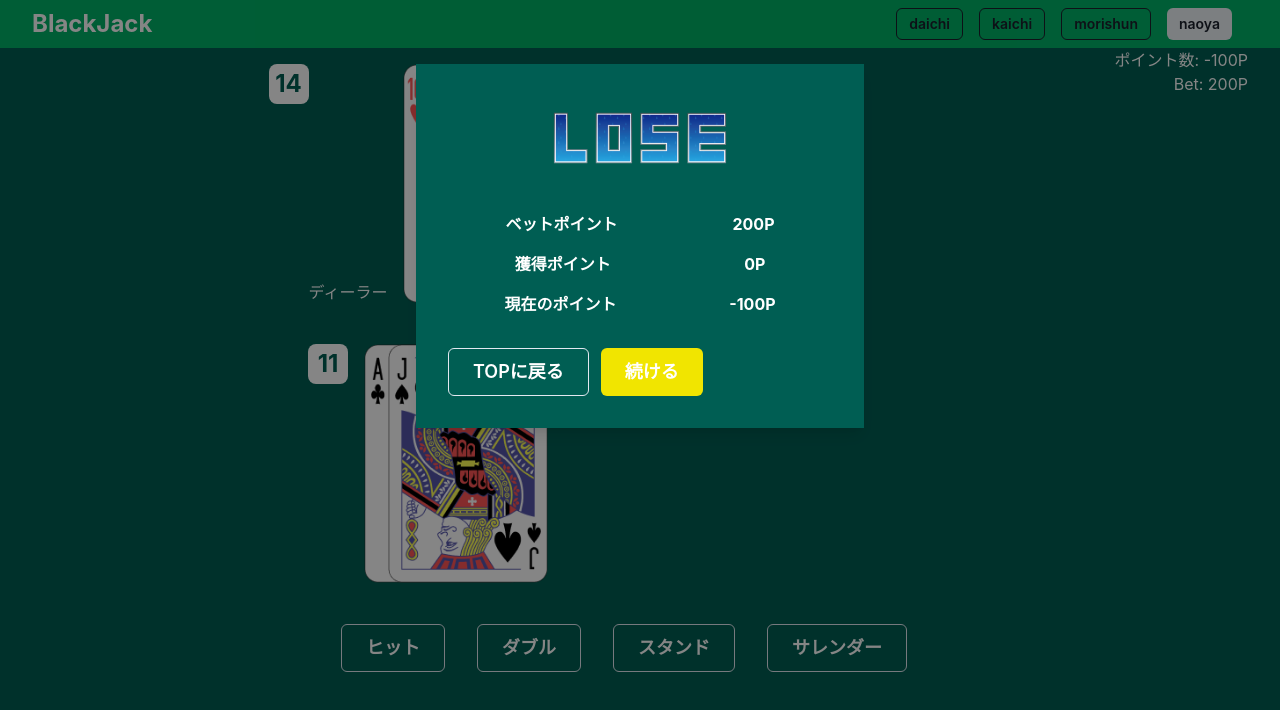
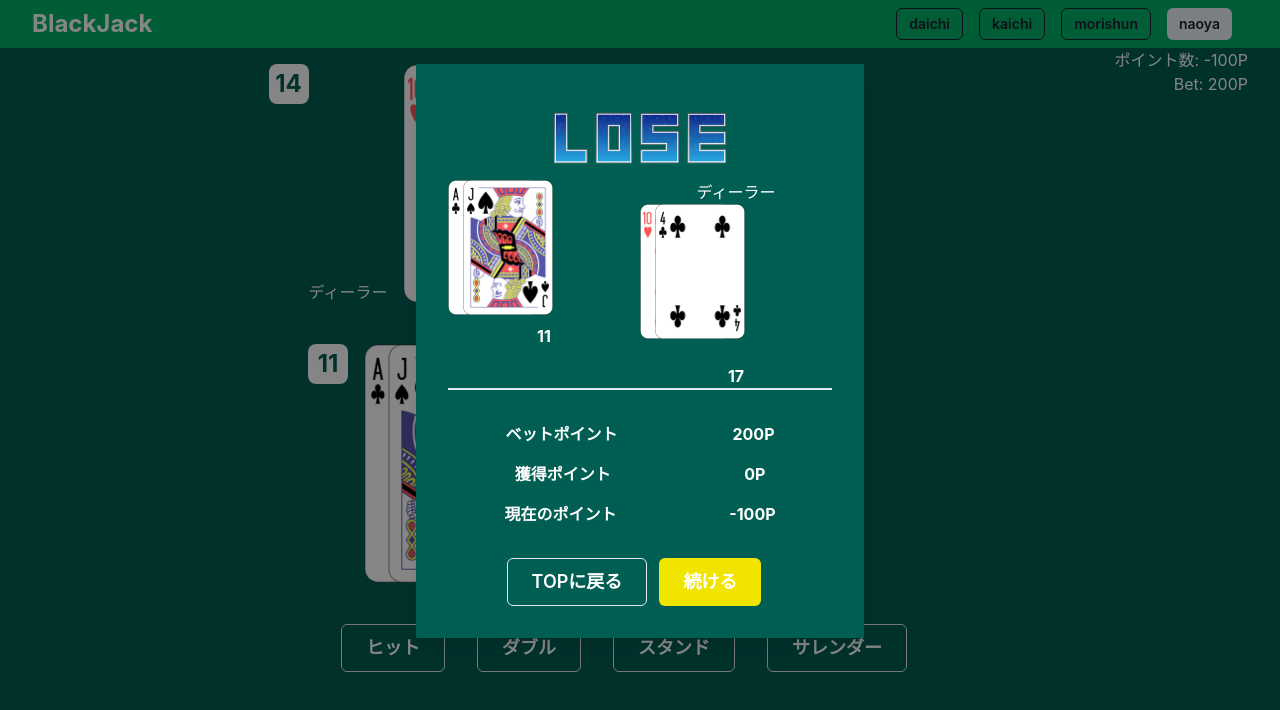
Before and after one commit to Louco-inc/blackjack_202403, a Next.js app: page /naoya in a window 1280 px wide. Both pictures are taken after a click on the button "スタンド". Shown: the top 710 px of the page. Built offline with nearby package versions, Linux system fonts and the light colour scheme.

Commit message:
[feat] ゲーム結果モーダルの修正

```diff
--- a/src/pages/naoya/phase/ResultModal.tsx
+++ b/src/pages/naoya/phase/ResultModal.tsx
@@ -8,13 +8,18 @@ import {
 } from "@chakra-ui/react";
 import { useEffect } from "react";
 import Image from "next/image";
+import { CardType, PlayerType } from "@/types";
 
 type PropsType = {
   showModal: boolean;
   result: "win" | "draw" | "lose";
   bettingPoint: number;
   resultPoint: number;
-  finishedPoint: number;
+  playerData: PlayerType;
+  playerHands: CardType[];
+  dealerHands: CardType[];
+  playerResultPoint: number;
+  dealerResultPoint: number;
   openTop: () => void;
   onRetry: () => void;
 };
@@ -24,7 +29,11 @@ export default function ResultModal({
   result,
   bettingPoint,
   resultPoint,
-  finishedPoint,
+  playerData,
+  playerResultPoint,
+  dealerResultPoint,
+  playerHands,
+  dealerHands,
   openTop,
   onRetry,
 }: PropsType): JSX.Element {
@@ -41,7 +50,7 @@ export default function ResultModal({
         <ModalContent>
           <ModalBody className="!p-0">
             <div className="bg-main-color p-8">
-              <div className="mb-8">
+              <div className="">
                 {result === "win" && (
                   <Image
                     className="m-auto"
@@ -70,6 +79,57 @@ export default function ResultModal({
                   />
                 )}
               </div>
+              <div className="text-white flex justify-center h-52">
+                <div className="w-1/2 text-center">
+                  <div>{playerData.nickname}</div>
+                  <div className="relative h-36">
+                    {playerHands.map((hand, i) => {
+                      const leftPosition = `${15 * i}px`;
+                      const zIndex = `z-${i * 10}`;
+                      return (
+                        <div
+                          key={hand.imageId}
+                          style={{ left: leftPosition }} // tailwindでは動的な値が指定できずやむなくインラインで適用
+                          className={`absolute ${zIndex}`}
+                        >
+                          <Image
+                            src={`/images/${hand.imageId}.png`}
+                            alt="トランプの画像"
+                            width={90}
+                            height={135}
+                          />
+                        </div>
+                      );
+                    })}
+                  </div>
+                  <div className="font-bold">{playerResultPoint}</div>
+                </div>
+                <div className="w-1/2 text-center">
+                  <div>ディーラー</div>
+                  <div className="relative h-40">
+                    {dealerHands.map((hand, i) => {
+                      const leftPosition = `${15 * i}px`;
+                      const zIndex = `z-${i * 10}`;
+                      return (
+                        <div
+                          key={hand.imageId}
+                          style={{ left: leftPosition }} // tailwindでは動的な値が指定できずやむなくインラインで適用
+                          className={`absolute ${zIndex}`}
+                        >
+                          <Image
+                            src={`/images/${hand.imageId}.png`}
+                            alt="トランプの画像"
+                            width={90}
+                            height={135}
+                          />
+                        </div>
+                      );
+                    })}
+                  </div>
+                  <div className="font-bold">{dealerResultPoint}</div>
+                </div>
+              </div>
+              <div className="w-96 border"></div>
               <div className="my-8">
                 <div></div>
                 <div className="text-white font-bold">
@@ -83,11 +143,11 @@ export default function ResultModal({
                   </div>
                   <div className="flex justify-around">
                     <span>現在のポイント</span>
-                    <span>{finishedPoint}P</span>
+                    <span>{playerData.point}P</span>
                   </div>
                 </div>
               </div>
-              <div className="flex">
+              <div className="flex justify-center">
                 <Button
                   color="#ffffff"
                   size="lg"
--- a/src/pages/naoya/phase/game.tsx
+++ b/src/pages/naoya/phase/game.tsx
@@ -29,6 +29,8 @@ export default function GameComponent(props: PropsType): JSX.Element {
   const [showResult, setShowResult] = useState<boolean>(false);
   const [result, setResult] = useState<ResultType>("win");
   const [resultPoint, setResultPoint] = useState<number>(0);
+  const [playerResultPoint, setPlayerResultPoint] = useState<number>(0);
+  const [dealerResultPoint, setDealerResultPoint] = useState<number>(0);
 
   useEffect(() => {
     const init = (): void => {
@@ -85,7 +87,8 @@ export default function GameComponent(props: PropsType): JSX.Element {
   };
 
   const stand = (): void => {
-    const playerResult = cardNumberSum(playerHands);
+    const playerResult: number = cardNumberSum(playerHands);
+    setPlayerResultPoint(playerResult);
     // プレイヤーのポイントが22以上
     if (playerResult >= 22) {
       finishGameHandler("lose");
@@ -98,6 +101,7 @@ export default function GameComponent(props: PropsType): JSX.Element {
         dealerResult += Number(newCard.rank);
       }
     }
+    setDealerResultPoint(dealerResult);
     if (dealerResult >= 22) {
       finishGameHandler("win");
       return;
@@ -257,7 +261,11 @@ export default function GameComponent(props: PropsType): JSX.Element {
         result={result}
         bettingPoint={bettingPoint}
         resultPoint={resultPoint}
-        finishedPoint={playerData.point}
+        playerData={playerData}
+        playerHands={playerHands}
+        dealerHands={dealerHands}
+        playerResultPoint={playerResultPoint}
+        dealerResultPoint={dealerResultPoint}
         openTop={handleOpenTop}
         onRetry={handleRetry}
       />
```
